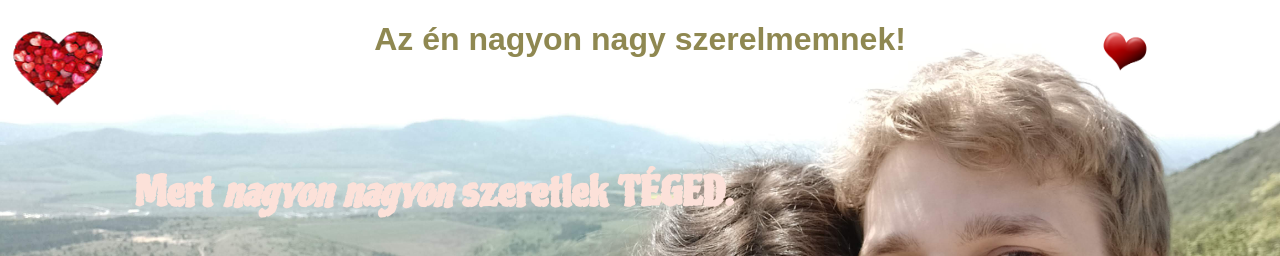
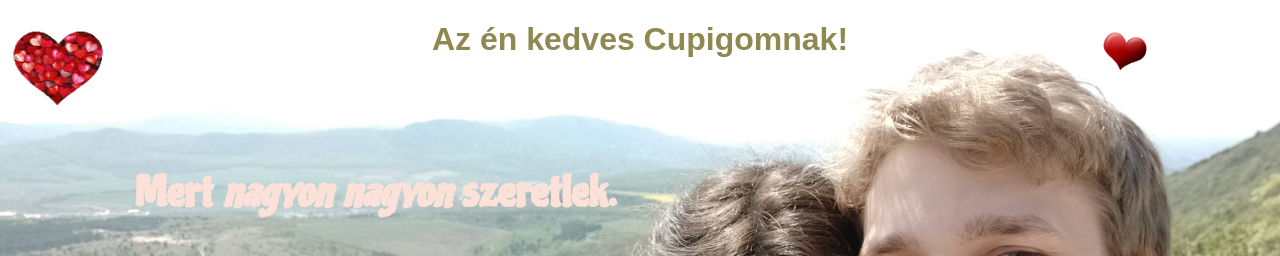
Before and after one commit to Vadi129/Vadi129.github.io, a plain HTML site: page Cupinak.html in a window 1280 px wide. Shown: the top 256 px of the page. Drawn offline with Linux system fonts and the light colour scheme; grey boxes are pictures that could not be loaded; a web font is replaced by a local one.

Commit message:
meglepi3

```diff
--- a/Cupinak.html
+++ b/Cupinak.html
@@ -19,7 +19,7 @@ git push            visszatöltés
 
 <body>
 
-    <h1 style="color: #8F8851">Az én nagyon nagy szerelmemnek!</h1> <!--fejléc cím-->
+    <h1 style="color: #8F8851">Az én kedves Cupigomnak!</h1> <!--fejléc cím-->
     <a id="Cupi" href="/Cupinak2.html">
         <img width="50" src="/img/szív1.png"
             alt="Mi">
@@ -29,7 +29,7 @@ git push            visszatöltés
             alt="szivecske">
     </a>
     <div >
-            <h3 id="eltolt" style="color:  #FCE1D9"> Mert <i> nagyon nagyon</i> <b>szeretlek</b> TÉGED.</h3> <!--i dőlt betű; b félkövér-->
+            <h3 id="eltolt" style="color:  #FCE1D9"> Mert <i> nagyon nagyon</i> <b>szeretlek</b>.</h3> <!--i dőlt betű; b félkövér-->
         <p><!--kép betétel-->
             <img id="eltolt1" width="25%"  src="https://upload.wikimedia.org/wikipedia/commons/3/33/-LOVE-love-36983825-1680-1050.jpg" alt="szivecske">
 
```
